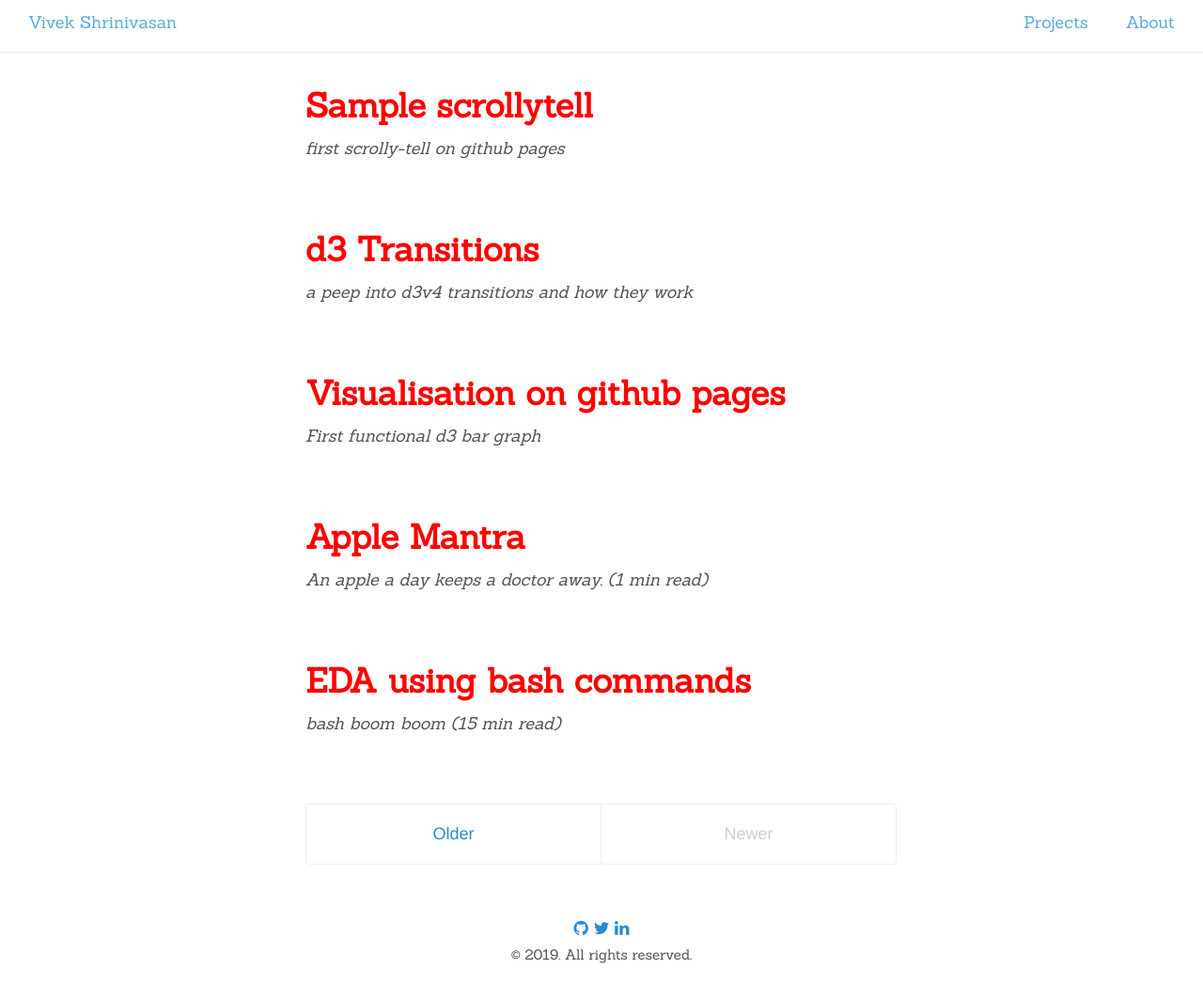
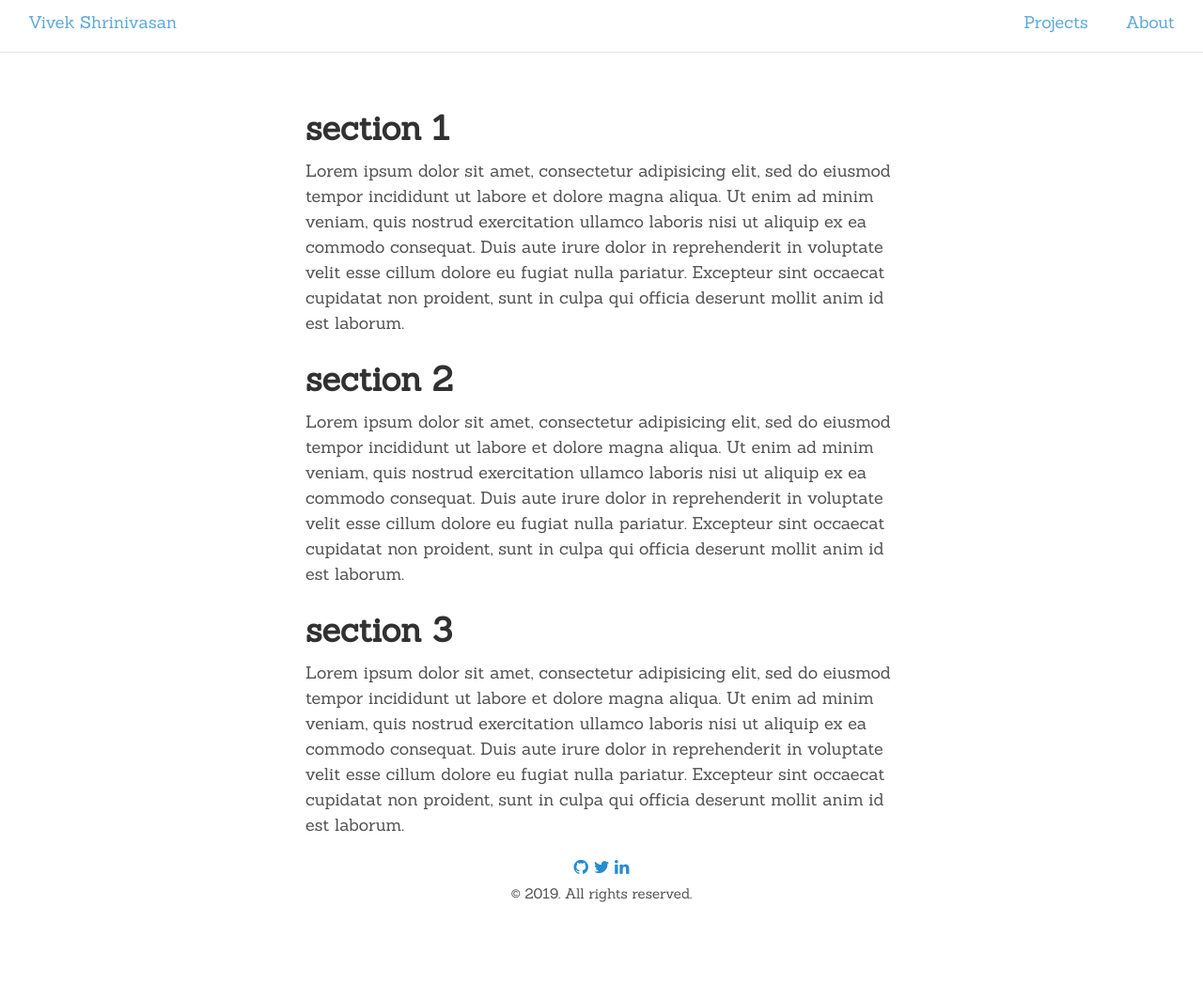
Before and after one commit to kaizer1v/kaizer1v.github.io, a Jekyll site: the page built from index.html, in a window 1280 px wide and 1064 px high. Shown: the whole window at 94% size. Built offline with Jekyll 4.4.1, drawn with Linux system fonts in a browser that asks for light colours; nearby versions of some CDN libraries; the list of posts is cut into pages by our own code.

Commit message:
landing page layout fixed

```diff
--- a/_layouts/landing.html
+++ b/_layouts/landing.html
@@ -4,11 +4,14 @@
 {% include head.html %}
 
 <body>
-  <!-- Put whatever content in `index.html` will show up in content -->
-  <!-- {{ content }} -->
+  {% include nav.html %}
 
-  {% include footer.html %}
+  <div class="container content">
 
-{% include scripts.html %}
+    {{ content }}
+
+    {% include footer.html %}
+
+  </div>
 </body>
 </html>
--- a/index.html
+++ b/index.html
@@ -1,8 +1,31 @@
 ---
-layout: blog
+layout: landing
 title: Home
 ---
 
 <main>
-  {% include posts.html %}
+
+  <h1>section 1</h1>
+  <p>Lorem ipsum dolor sit amet, consectetur adipisicing elit, sed do eiusmod
+  tempor incididunt ut labore et dolore magna aliqua. Ut enim ad minim veniam,
+  quis nostrud exercitation ullamco laboris nisi ut aliquip ex ea commodo
+  consequat. Duis aute irure dolor in reprehenderit in voluptate velit esse
+  cillum dolore eu fugiat nulla pariatur. Excepteur sint occaecat cupidatat non
+  proident, sunt in culpa qui officia deserunt mollit anim id est laborum.</p>
+
+  <h1>section 2</h1>
+    <p>Lorem ipsum dolor sit amet, consectetur adipisicing elit, sed do eiusmod
+  tempor incididunt ut labore et dolore magna aliqua. Ut enim ad minim veniam,
+  quis nostrud exercitation ullamco laboris nisi ut aliquip ex ea commodo
+  consequat. Duis aute irure dolor in reprehenderit in voluptate velit esse
+  cillum dolore eu fugiat nulla pariatur. Excepteur sint occaecat cupidatat non
+  proident, sunt in culpa qui officia deserunt mollit anim id est laborum.</p>
+
+  <h1>section 3</h1>
+    <p>Lorem ipsum dolor sit amet, consectetur adipisicing elit, sed do eiusmod
+  tempor incididunt ut labore et dolore magna aliqua. Ut enim ad minim veniam,
+  quis nostrud exercitation ullamco laboris nisi ut aliquip ex ea commodo
+  consequat. Duis aute irure dolor in reprehenderit in voluptate velit esse
+  cillum dolore eu fugiat nulla pariatur. Excepteur sint occaecat cupidatat non
+  proident, sunt in culpa qui officia deserunt mollit anim id est laborum.</p>
 </main>
```
Also changed, not shown: _layouts/blog.html (indentation only).
